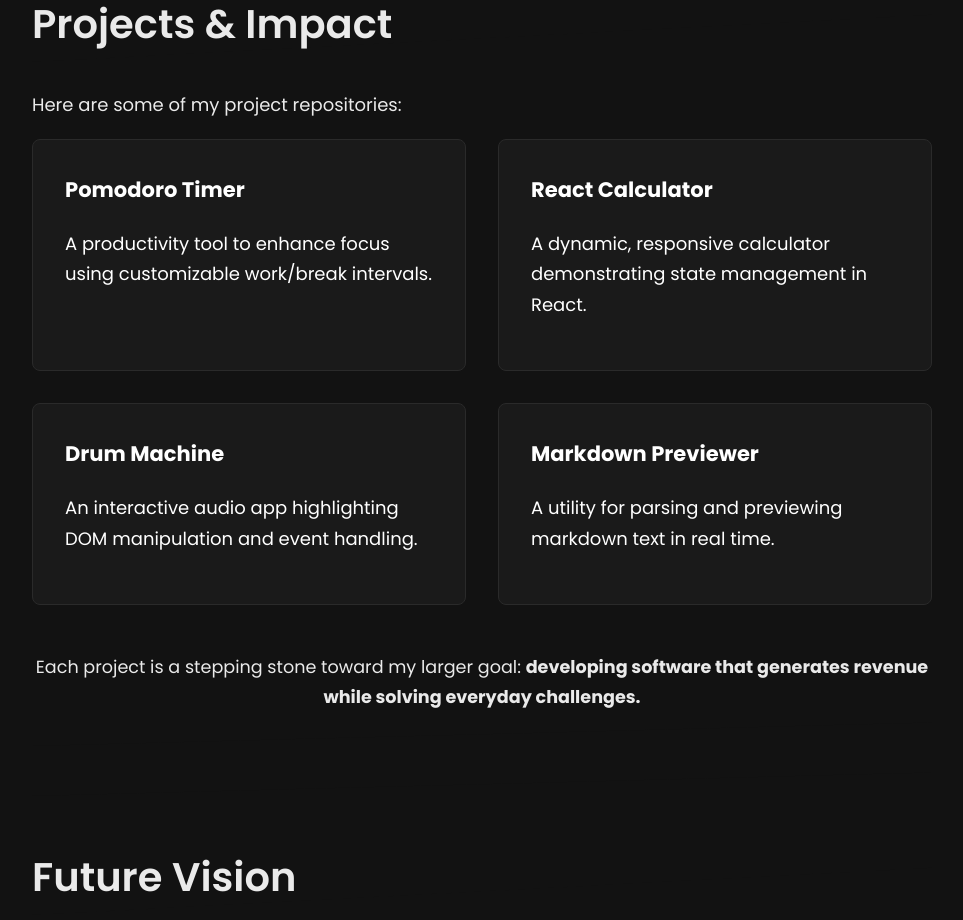
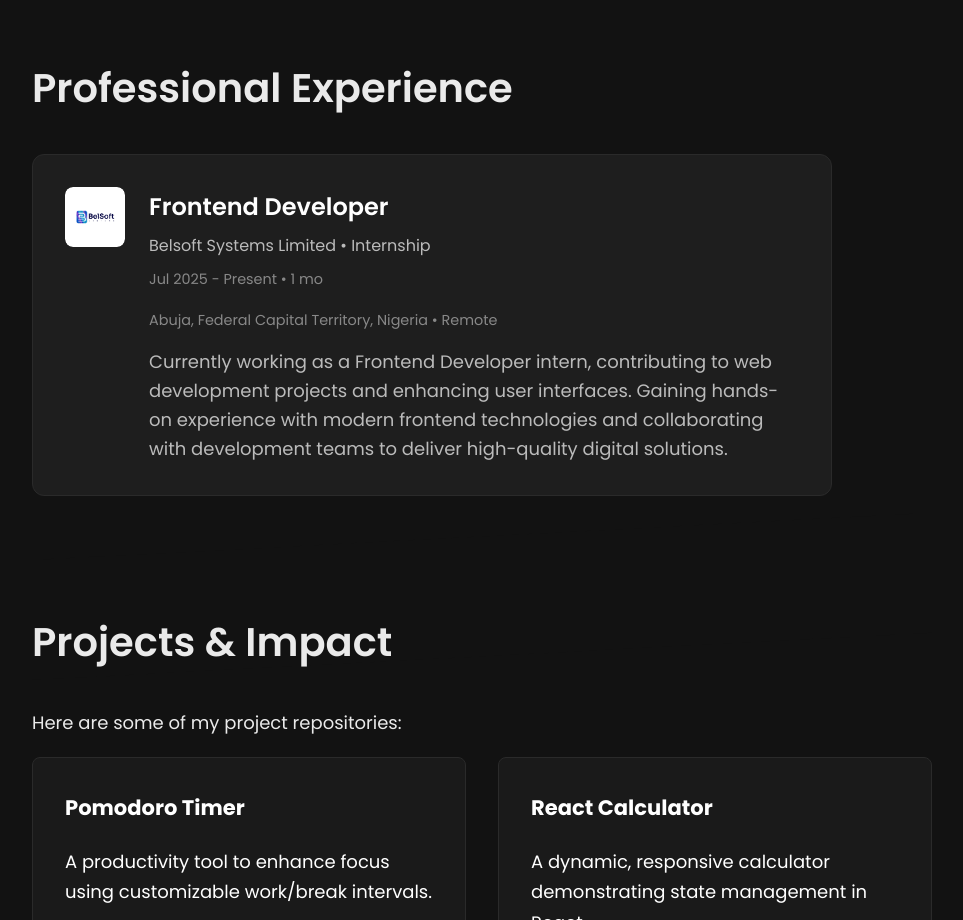
Before and after one commit to JudahDevelops/JudahDevPortfolio, a React (Vite) app: page / in a window 1280 px wide. Shown: the part 1880-2800 px from the top of the page, without its empty margins (158-1121 px from the left). Built offline with nearby package versions, Linux system fonts and the light colour scheme.

Commit message:
feat: added more information and optimized code

```diff
--- a/src/App.css
+++ b/src/App.css
@@ -157,7 +157,7 @@ section {
 }
 
 /* Modern Section Divider */
-section:not(:last-of-type):not(#about)::after {
+section:not(:last-of-type):not(#about):not(#experience)::after {
   content: '';
   position: absolute;
   bottom: -1px;
@@ -211,6 +211,90 @@ section h2 {
   margin-top: 3rem;
   text-align: center;
   font-size: 1.1rem;
+}
+
+/* --- Experience Section --- */
+#experience {
+  margin-top: 3rem;
+}
+
+.experience-container {
+  max-width: 800px;
+  margin: 0;
+}
+
+.experience-card {
+  background: #1e1e1e;
+  border: 1px solid #2a2a2a;
+  border-radius: 12px;
+  padding: 2rem;
+  display: flex;
+  gap: 1.5rem;
+  align-items: flex-start;
+  transition: transform 0.3s ease, box-shadow 0.3s ease, border-color 0.3s ease;
+}
+
+.experience-card:hover {
+  transform: translateY(-5px);
+  border-color: #fff;
+  box-shadow: 0 8px 25px rgba(0, 0, 0, 0.3);
+}
+
+.experience-logo {
+  flex-shrink: 0;
+  width: 60px;
+  height: 60px;
+  background: #2a2a2a;
+  border-radius: 8px;
+  display: flex;
+  align-items: center;
+  justify-content: center;
+  font-size: 1.8rem;
+  color: #fff;
+  font-weight: bold;
+  overflow: hidden;
+}
+
+.experience-logo img {
+  width: 100%;
+  height: 100%;
+  object-fit: cover;
+  border-radius: 8px;
+}
+
+.experience-content {
+  flex: 1;
+}
+
+.experience-title {
+  font-size: 1.5rem;
+  font-weight: 600;
+  color: #fff;
+  margin: 0 0 0.25rem 0;
+}
+
+.experience-company {
+  font-size: 1rem;
+  color: #bbb;
+  margin: 0 0 0.5rem 0;
+}
+
+.experience-duration {
+  font-size: 0.9rem;
+  color: #888;
+  margin: 0 0 1rem 0;
+}
+
+.experience-location {
+  font-size: 0.9rem;
+  color: #888;
+  margin: 0 0 1rem 0;
+}
+
+.experience-description {
+  color: #bbb;
+  line-height: 1.6;
+  margin: 0;
 }
 
 /* --- Vision Section --- */
@@ -402,6 +486,17 @@ footer {
     flex-wrap: wrap;
     justify-content: center;
   }
+
+  /* Experience Card Mobile Layout */
+  .experience-card {
+    flex-direction: column;
+    align-items: center;
+    text-align: center;
+  }
+
+  .experience-logo {
+    margin-bottom: 1.5rem;
+  }
 }
 
 @media (min-width: 769px) {
--- a/src/App.tsx
+++ b/src/App.tsx
@@ -3,7 +3,103 @@ import { FaReact, FaDatabase, FaGitAlt, FaLaptopCode, FaDollarSign, FaGithub, Fa
 import { CgPen } from 'react-icons/cg';
 import Navbar from './components/layouts/Navbar';
 import Footer from './components/layouts/Footer';
+import BelsoftLogo from './assets/images/Belsoft-Logo.jpg';
 import './App.css'
+
+// Data Objects
+const skillsData = [
+  {
+    id: 1,
+    icon: FaReact,
+    title: "Frontend Development",
+    description: "HTML, CSS, JavaScript, React"
+  },
+  {
+    id: 2,
+    icon: FaDatabase,
+    title: "Backend & Automation",
+    description: "Python, Bash, PostgreSQL"
+  },
+  {
+    id: 3,
+    icon: FaGitAlt,
+    title: "Tools & Workflow",
+    description: "Git, GitHub, Linux, Boilerplate"
+  },
+  {
+    id: 4,
+    icon: CgPen,
+    title: "UI/UX Design",
+    description: "Crafting intuitive, user-centric interfaces"
+  },
+  {
+    id: 5,
+    icon: FaBrain,
+    title: "AI Consulting",
+    description: "Leveraging AI to solve problems and increase efficiency"
+  }
+];
+
+const experienceData = [
+  {
+    id: 1,
+    title: "Frontend Developer",
+    company: "Belsoft Systems Limited",
+    type: "Internship",
+    duration: "Jul 2025 - Present • 1 mo",
+    location: "Abuja, Federal Capital Territory, Nigeria • Remote",
+    logo: BelsoftLogo,
+    description: "Currently working as a Frontend Developer intern, contributing to web development projects and enhancing user interfaces. Gaining hands-on experience with modern frontend technologies and collaborating with development teams to deliver high-quality digital solutions."
+  }
+];
+
+const projectsData = [
+  {
+    id: 1,
+    title: "Pomodoro Timer",
+    description: "A productivity tool to enhance focus using customizable work/break intervals.",
+    url: "https://github.com/JudahDevelops/pomodoro-timer"
+  },
+  {
+    id: 2,
+    title: "React Calculator",
+    description: "A dynamic, responsive calculator demonstrating state management in React.",
+    url: "https://github.com/JudahDevelops/react-calculator"
+  },
+  {
+    id: 3,
+    title: "Drum Machine",
+    description: "An interactive audio app highlighting DOM manipulation and event handling.",
+    url: "https://github.com/JudahDevelops/drum-machine"
+  },
+  {
+    id: 4,
+    title: "Markdown Previewer",
+    description: "A utility for parsing and previewing markdown text in real time.",
+    url: "https://github.com/JudahDevelops/markdown-previewer"
+  }
+];
+
+const visionData = [
+  {
+    id: 1,
+    icon: FaLaptopCode,
+    title: "Build Scalable Solutions",
+    description: "Create web apps and AI-driven tools that streamline workflows."
+  },
+  {
+    id: 2,
+    icon: FaDollarSign,
+    title: "Monetize Innovation",
+    description: "Develop products that blend utility with profitability, from SaaS to automation scripts."
+  },
+  {
+    id: 3,
+    icon: FaGithub,
+    title: "Contribute to Open Source",
+    description: "Share knowledge and collaborate with global developer communities."
+  }
+];
 
 function App() {
   const [isNavOpen, setIsNavOpen] = useState(false);
@@ -28,78 +124,76 @@ function App() {
           <section id="skills">
             <h2>Skills & Strengths</h2>
             <div className="skills-grid">
-              <div className="skill-card">
-                <FaReact className="skill-icon" />
-                <h3>Frontend Development</h3>
-                <p>HTML, CSS, JavaScript, React</p>
-              </div>
-              <div className="skill-card">
-                <FaDatabase className="skill-icon" />
-                <h3>Backend & Automation</h3>
-                <p>Python, Bash, PostgreSQL</p>
-              </div>
-              <div className="skill-card">
-                <FaGitAlt className="skill-icon" />
-                <h3>Tools & Workflow</h3>
-                <p>Git, GitHub, Linux, Boilerplate</p>
-              </div>
-              <div className="skill-card">
-                <CgPen className="skill-icon" />
-                <h3>UI/UX Design</h3>
-                <p>Crafting intuitive, user-centric interfaces</p>
-              </div>
-              <div className="skill-card">
-                <FaBrain className="skill-icon" />
-                <h3>AI Consulting</h3>
-                <p>Leveraging AI to solve problems and increase efficiency</p>
-              </div>
+              {skillsData.map((skill) => {
+                const IconComponent = skill.icon;
+                return (
+                  <div key={skill.id} className="skill-card">
+                    <IconComponent className="skill-icon" />
+                    <h3>{skill.title}</h3>
+                    <p>{skill.description}</p>
+                  </div>
+                );
+              })}
             </div>
             <p className="skills-summary">My approach is project-driven—I learn best by building. Whether optimizing databases or designing interactive web apps, I focus on writing clean, efficient code that delivers value.</p>
+          </section>
+
+          <section id="experience">
+            <h2>Professional Experience</h2>
+            <div className="experience-container">
+              {experienceData.map((experience) => (
+                <div key={experience.id} className="experience-card">
+                  <div className="experience-logo">
+                    <img src={experience.logo} alt={`${experience.company} Logo`} />
+                  </div>
+                  <div className="experience-content">
+                    <h3 className="experience-title">{experience.title}</h3>
+                    <p className="experience-company">{experience.company} • {experience.type}</p>
+                    <p className="experience-duration">{experience.duration}</p>
+                    <p className="experience-location">{experience.location}</p>
+                    <p className="experience-description">
+                      {experience.description}
+                    </p>
+                  </div>
+                </div>
+              ))}
+            </div>
           </section>
 
           <section id="projects">
             <h2>Projects & Impact</h2>
             <p className="section-intro">Here are some of my project repositories:</p>
             <div className="projects-grid">
-              <a href="https://github.com/JudahDevelops/pomodoro-timer" className="project-card" target="_blank" rel="noopener noreferrer">
-                <h3>Pomodoro Timer</h3>
-                <p>A productivity tool to enhance focus using customizable work/break intervals.</p>
-              </a>
-              <a href="https://github.com/JudahDevelops/react-calculator" className="project-card" target="_blank" rel="noopener noreferrer">
-                <h3>React Calculator</h3>
-                <p>A dynamic, responsive calculator demonstrating state management in React.</p>
-              </a>
-              <a href="https://github.com/JudahDevelops/drum-machine" className="project-card" target="_blank" rel="noopener noreferrer">
-                <h3>Drum Machine</h3>
-                <p>An interactive audio app highlighting DOM manipulation and event handling.</p>
-              </a>
-              <a href="https://github.com/JudahDevelops/markdown-previewer" className="project-card" target="_blank" rel="noopener noreferrer">
-                <h3>Markdown Previewer</h3>
-                <p>A utility for parsing and previewing markdown text in real time.</p>
-              </a>
+              {projectsData.map((project) => (
+                <a
+                  key={project.id}
+                  href={project.url}
+                  className="project-card"
+                  target="_blank"
+                  rel="noopener noreferrer"
+                >
+                  <h3>{project.title}</h3>
+                  <p>{project.description}</p>
+                </a>
+              ))}
             </div>
             <p className="projects-goal">Each project is a stepping stone toward my larger goal: <strong>developing software that generates revenue while solving everyday challenges.</strong></p>
           </section>
 
           <section id="vision">
             <h2>Future Vision</h2>
-            <p>I’m particularly drawn to AI and database management—fields with limitless potential to transform industries. My ambition is to:</p>
+            <p>I'm particularly drawn to AI and database management—fields with limitless potential to transform industries. My ambition is to:</p>
             <div className="vision-grid">
-              <div className="vision-card">
-                <FaLaptopCode className="vision-icon" />
-                <h3>Build Scalable Solutions</h3>
-                <p>Create web apps and AI-driven tools that streamline workflows.</p>
-              </div>
-              <div className="vision-card">
-                <FaDollarSign className="vision-icon" />
-                <h3>Monetize Innovation</h3>
-                <p>Develop products that blend utility with profitability, from SaaS to automation scripts.</p>
-              </div>
-              <div className="vision-card">
-                <FaGithub className="vision-icon" />
-                <h3>Contribute to Open Source</h3>
-                <p>Share knowledge and collaborate with global developer communities.</p>
-              </div>
+              {visionData.map((vision) => {
+                const IconComponent = vision.icon;
+                return (
+                  <div key={vision.id} className="vision-card">
+                    <IconComponent className="vision-icon" />
+                    <h3>{vision.title}</h3>
+                    <p>{vision.description}</p>
+                  </div>
+                );
+              })}
             </div>
           </section>
         </main>
--- a/src/components/layouts/Navbar.tsx
+++ b/src/components/layouts/Navbar.tsx
@@ -1,4 +1,3 @@
-import { useState } from 'react';
 
 interface NavbarProps {
   isNavOpen: boolean;
@@ -16,6 +15,7 @@ function Navbar({ isNavOpen, setIsNavOpen }: NavbarProps) {
         <nav className={`nav ${isNavOpen ? 'nav--visible' : ''}`}>
           <a href="#about" onClick={() => setIsNavOpen(false)}>About</a>
           <a href="#skills" onClick={() => setIsNavOpen(false)}>Skills</a>
+          <a href="#experience" onClick={() => setIsNavOpen(false)}>Experience</a>
           <a href="#projects" onClick={() => setIsNavOpen(false)}>Projects</a>
           <a href="#vision" onClick={() => setIsNavOpen(false)}>Vision</a>
           <a href="#contact" onClick={() => setIsNavOpen(false)}>Contact</a>
```
Also changed, not shown: src/assets/images/Belsoft-Logo.jpg (added).
